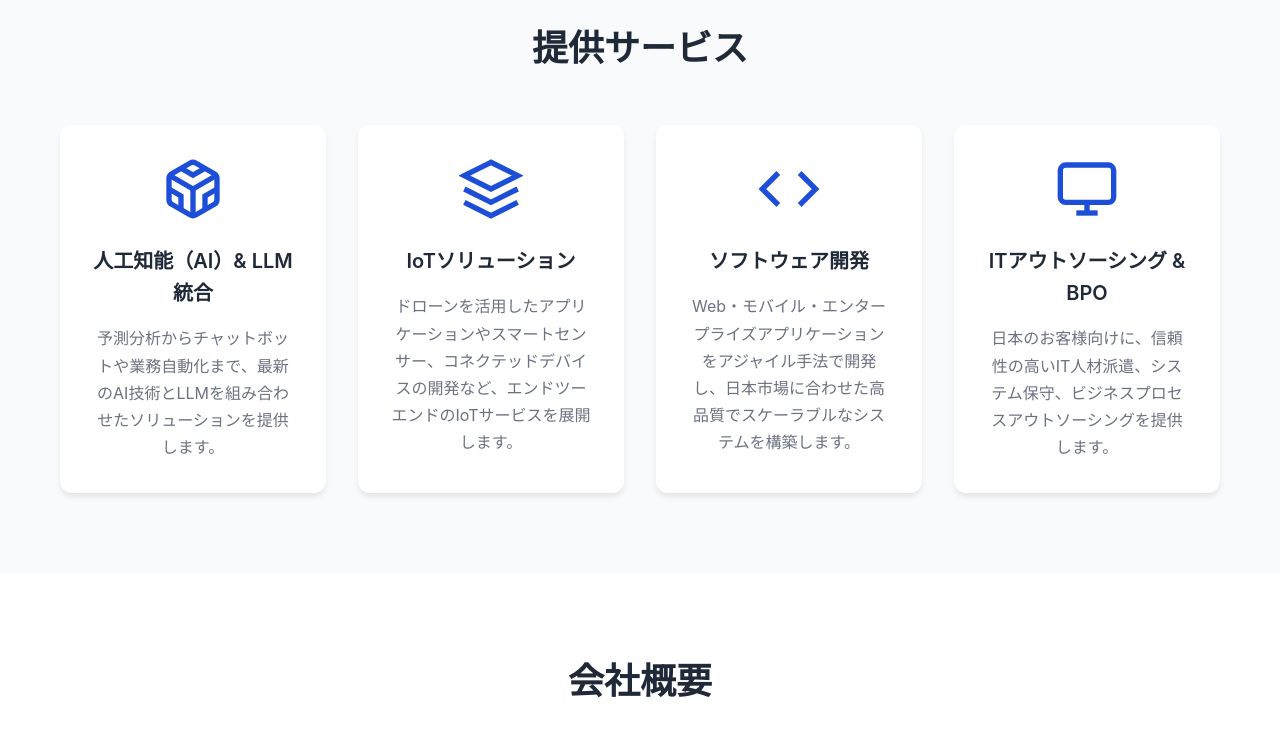
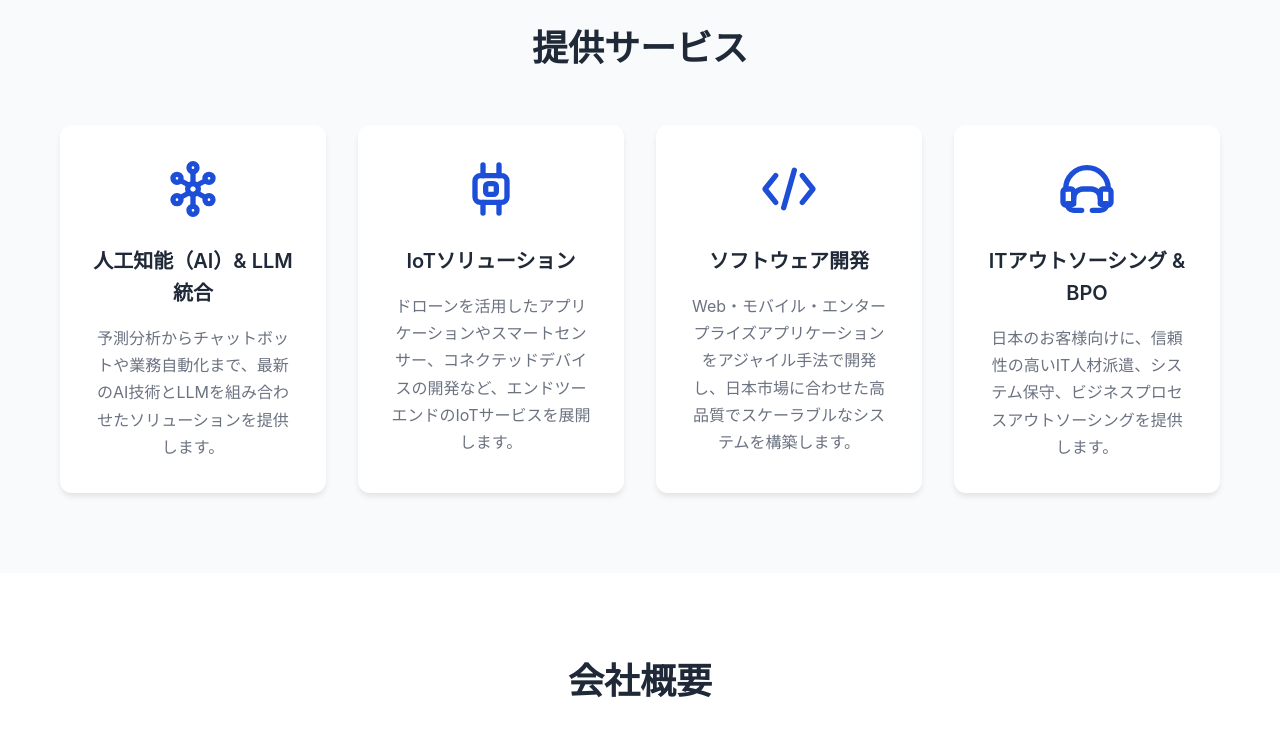
Before and after one commit to nguyenvanan2730/crsc, a website: page index.html in a window 1280 px wide. Shown: the part 860-1616 px from the top of the page. Drawn offline with Linux system fonts and the light colour scheme.

Commit message:
Revamp service card animations and SVG icons for enhanced user experience
- Replaced existing SVG icons in service cards with new designs for improved visual appeal.
- Implemented staggered reveal animations for service cards and features to enhance engagement.
- Adjusted CSS transitions for smoother animations and added backface visibility for 3D effects.
- Updated JavaScript to optimize scroll reveal functionality and improve performance.

```diff
--- a/index.html
+++ b/index.html
@@ -57,13 +57,20 @@
                 <!-- Service 1 -->
                 <div class="service-card">
                     <div class="service-icon">
-                        <svg xmlns="http://www.w3.org/2000/svg" viewBox="0 0 24 24" fill="none" stroke="currentColor" stroke-width="2">
-                            <path d="M21 16V8a2 2 0 0 0-1-1.73l-7-4a2 2 0 0 0-2 0l-7 4A2 2 0 0 0 3 8v8a2 2 0 0 0 1 1.73l7 4a2 2 0 0 0 2 0l7-4A2 2 0 0 0 21 16z"></path>
-                            <polyline points="7.5 4.21 12 6.81 16.5 4.21"></polyline>
-                            <polyline points="7.5 19.79 7.5 14.6 3 12"></polyline>
-                            <polyline points="21 12 16.5 14.6 16.5 19.79"></polyline>
-                            <polyline points="3.27 6.96 12 12.01 20.73 6.96"></polyline>
-                            <line x1="12" y1="22.08" x2="12" y2="12"></line>
+                        <svg xmlns="http://www.w3.org/2000/svg" viewBox="0 0 24 24" aria-hidden="true" fill="none" stroke="currentColor" stroke-width="2" stroke-linecap="round" stroke-linejoin="round">
+                            <circle cx="12" cy="12" r="2"></circle>
+                            <circle cx="12" cy="4" r="1.5"></circle>
+                            <circle cx="18" cy="8" r="1.5"></circle>
+                            <circle cx="18" cy="16" r="1.5"></circle>
+                            <circle cx="12" cy="20" r="1.5"></circle>
+                            <circle cx="6" cy="16" r="1.5"></circle>
+                            <circle cx="6" cy="8" r="1.5"></circle>
+                            <line x1="12" y1="10" x2="12" y2="5.5"></line>
+                            <line x1="13.4" y1="10.6" x2="16.6" y2="8.9"></line>
+                            <line x1="13.4" y1="13.4" x2="16.6" y2="15.1"></line>
+                            <line x1="12" y1="14" x2="12" y2="18.5"></line>
+                            <line x1="10.6" y1="13.4" x2="7.4" y2="15.1"></line>
+                            <line x1="10.6" y1="10.6" x2="7.4" y2="8.9"></line>
                         </svg>
                     </div>
                     <h3 class="service-title" data-ja="人工知能（AI）& LLM統合" data-en="AI & LLM Integration">人工知能（AI）& LLM統合</h3>
@@ -73,10 +80,13 @@
                 <!-- Service 2 -->
                 <div class="service-card">
                     <div class="service-icon">
-                        <svg xmlns="http://www.w3.org/2000/svg" viewBox="0 0 24 24" fill="none" stroke="currentColor" stroke-width="2">
-                            <polygon points="12 2 2 7 12 12 22 7 12 2"></polygon>
-                            <polyline points="2 17 12 22 22 17"></polyline>
-                            <polyline points="2 12 12 17 22 12"></polyline>
+                        <svg xmlns="http://www.w3.org/2000/svg" viewBox="0 0 24 24" aria-hidden="true" fill="none" stroke="currentColor" stroke-width="2" stroke-linecap="round" stroke-linejoin="round">
+                            <rect x="6" y="7" width="12" height="10" rx="2" ry="2"></rect>
+                            <line x1="9" y1="3" x2="9" y2="7"></line>
+                            <line x1="15" y1="3" x2="15" y2="7"></line>
+                            <line x1="9" y1="17" x2="9" y2="21"></line>
+                            <line x1="15" y1="17" x2="15" y2="21"></line>
+                            <rect x="10" y="10" width="4" height="4" rx="1"></rect>
                         </svg>
                     </div>
                     <h3 class="service-title" data-ja="IoTソリューション" data-en="IoT Solutions">IoTソリューション</h3>
@@ -86,9 +96,10 @@
                 <!-- Service 3 -->
                 <div class="service-card">
                     <div class="service-icon">
-                        <svg xmlns="http://www.w3.org/2000/svg" viewBox="0 0 24 24" fill="none" stroke="currentColor" stroke-width="2">
-                            <polyline points="16 18 22 12 16 6"></polyline>
-                            <polyline points="8 6 2 12 8 18"></polyline>
+                        <svg xmlns="http://www.w3.org/2000/svg" viewBox="0 0 24 24" aria-hidden="true" fill="none" stroke="currentColor" stroke-width="2" stroke-linecap="round" stroke-linejoin="round">
+                            <polyline points="7 7 3 12 7 17"></polyline>
+                            <polyline points="17 7 21 12 17 17"></polyline>
+                            <line x1="10" y1="19" x2="14" y2="5"></line>
                         </svg>
                     </div>
                     <h3 class="service-title" data-ja="ソフトウェア開発" data-en="Software Development">ソフトウェア開発</h3>
@@ -99,10 +110,13 @@
                 <!-- Service 4 -->
                 <div class="service-card">
                     <div class="service-icon">
-                        <svg xmlns="http://www.w3.org/2000/svg" viewBox="0 0 24 24" fill="none" stroke="currentColor" stroke-width="2">
-                            <rect x="2" y="3" width="20" height="14" rx="2" ry="2"></rect>
-                            <line x1="8" y1="21" x2="16" y2="21"></line>
-                            <line x1="12" y1="17" x2="12" y2="21"></line>
+                        <svg xmlns="http://www.w3.org/2000/svg" viewBox="0 0 24 24" aria-hidden="true" fill="none" stroke="currentColor" stroke-width="2" stroke-linecap="round" stroke-linejoin="round">
+                            <path d="M4 12a8 8 0 0 1 16 0"></path>
+                            <rect x="3" y="12" width="4" height="6" rx="1"></rect>
+                            <rect x="17" y="12" width="4" height="6" rx="1"></rect>
+                            <path d="M17 17.5h2.5a2.5 2.5 0 0 1-2.5 2.5H14"></path>
+                            <path d="M7 17.5H4.5a2.5 2.5 0 0 0 2.5 2.5H10"></path>
+                            <path d="M17 15.5c0-1.933-1.567-3.5-3.5-3.5h-3A3.5 3.5 0 0 0 7 15.5"></path>
                         </svg>
                     </div>
                     <h3 class="service-title" data-ja="ITアウトソーシング & BPO" data-en="IT Outsourcing & BPO">ITアウトソーシング & BPO</h3>
--- a/script.js
+++ b/script.js
@@ -261,28 +261,102 @@ window.addEventListener('scroll', () => {
     lastScroll = currentScroll;
 });
 
-// Scroll Reveal Animation
+// Scroll Reveal Animation (services + features)
 const observerOptions = {
-    threshold: 0.1,
-    rootMargin: '0px 0px -50px 0px'
+    threshold: 0.2,
+    rootMargin: '0px 0px -10% 0px'
 };
 
-const observer = new IntersectionObserver((entries) => {
+const revealObserver = new IntersectionObserver((entries, obs) => {
     entries.forEach(entry => {
-        if (entry.isIntersecting) {
-            entry.target.style.opacity = '1';
-            entry.target.style.transform = 'translateY(0)';
+        if (!entry.isIntersecting) return;
+
+        const card = entry.target;
+        // Card final state
+        card.style.opacity = '1';
+        card.style.transform = 'translateY(0) scale(1)';
+        card.style.filter = 'blur(0)';
+        card.style.willChange = 'auto';
+
+        // Animate inner parts with slight extra stagger
+        const icon = card.querySelector('.service-icon');
+        const title = card.querySelector('.service-title');
+        const desc = card.querySelector('.service-description');
+        if (icon) {
+            requestAnimationFrame(() => {
+                icon.style.opacity = '1';
+                icon.style.transform = 'translateY(0) scale(1) rotate(0deg)';
+            });
         }
+        if (title) {
+            requestAnimationFrame(() => {
+                title.style.opacity = '1';
+                title.style.transform = 'translateY(0)';
+            });
+        }
+        if (desc) {
+            requestAnimationFrame(() => {
+                desc.style.opacity = '1';
+                desc.style.transform = 'translateY(0)';
+            });
+        }
+
+        obs.unobserve(card);
     });
 }, observerOptions);
 
-// Observe service cards and features
-const animateElements = document.querySelectorAll('.service-card, .feature');
-animateElements.forEach(el => {
+// Staggered, emphasized reveal for service cards
+const serviceCards = document.querySelectorAll('.services .service-card');
+serviceCards.forEach((el, idx) => {
+    // Card initial state (stronger emphasis)
     el.style.opacity = '0';
-    el.style.transform = 'translateY(20px)';
+    el.style.transform = 'translateY(36px) scale(0.96)';
+    el.style.filter = 'blur(6px)';
+    el.style.transition = [
+        'opacity 900ms ease',
+        'transform 900ms cubic-bezier(0.175, 0.885, 0.32, 1.275)',
+        'filter 700ms ease'
+    ].join(', ');
+    el.style.transitionDelay = `${idx * 120}ms`;
+    el.style.willChange = 'opacity, transform, filter';
+
+    // Inner parts initial state
+    const icon = el.querySelector('.service-icon');
+    const title = el.querySelector('.service-title');
+    const desc = el.querySelector('.service-description');
+    if (icon) {
+        icon.style.opacity = '0';
+        icon.style.transform = 'translateY(10px) scale(0.9) rotate(-3deg)';
+        icon.style.transition = 'opacity 700ms ease, transform 800ms cubic-bezier(0.2, 0.8, 0.2, 1.2)';
+        icon.style.transitionDelay = `${idx * 120 + 150}ms`;
+        icon.style.willChange = 'opacity, transform';
+    }
+    if (title) {
+        title.style.opacity = '0';
+        title.style.transform = 'translateY(10px)';
+        title.style.transition = 'opacity 650ms ease, transform 650ms ease';
+        title.style.transitionDelay = `${idx * 120 + 200}ms`;
+        title.style.willChange = 'opacity, transform';
+    }
+    if (desc) {
+        desc.style.opacity = '0';
+        desc.style.transform = 'translateY(12px)';
+        desc.style.transition = 'opacity 650ms ease, transform 650ms ease';
+        desc.style.transitionDelay = `${idx * 120 + 260}ms`;
+        desc.style.willChange = 'opacity, transform';
+    }
+
+    revealObserver.observe(el);
+});
+
+// Subtle reveal for about features (no stagger needed)
+const features = document.querySelectorAll('.about .feature');
+features.forEach(el => {
+    el.style.opacity = '0';
+    el.style.transform = 'translateY(16px)';
     el.style.transition = 'opacity 0.6s ease, transform 0.6s ease';
-    observer.observe(el);
+    el.style.willChange = 'opacity, transform';
+    revealObserver.observe(el);
 });
 
 // Active Navigation Highlight on Scroll
--- a/styles.css
+++ b/styles.css
@@ -343,8 +343,10 @@ body {
     padding: 2rem;
     border-radius: 12px;
     box-shadow: var(--shadow-md);
-    transition: var(--transition);
+    transition: transform 300ms ease, box-shadow 300ms ease;
     text-align: center;
+    backface-visibility: hidden;
+    transform-style: preserve-3d;
 }
 
 .service-card:hover {
@@ -803,7 +805,6 @@ textarea:focus {
     }
 }
 
-.service-card,
 .feature {
     animation: fadeIn 0.6s ease-out;
 }
```
